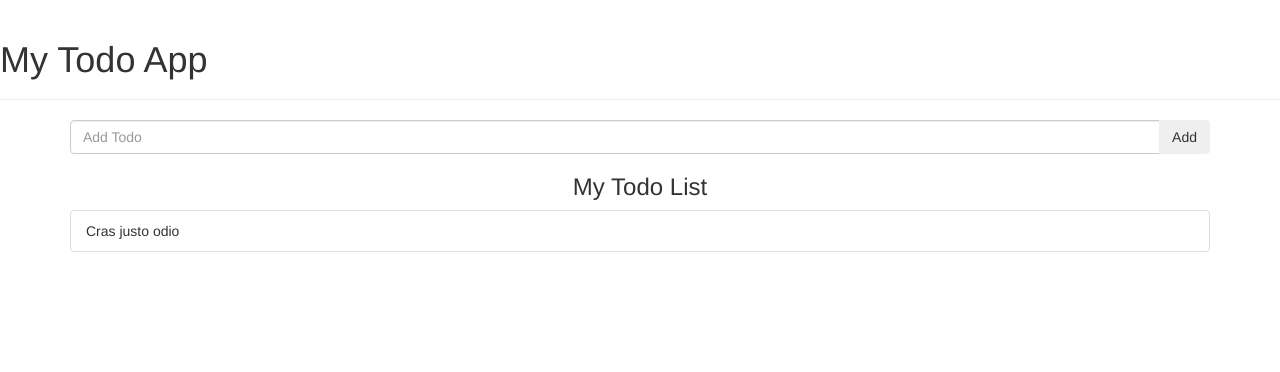
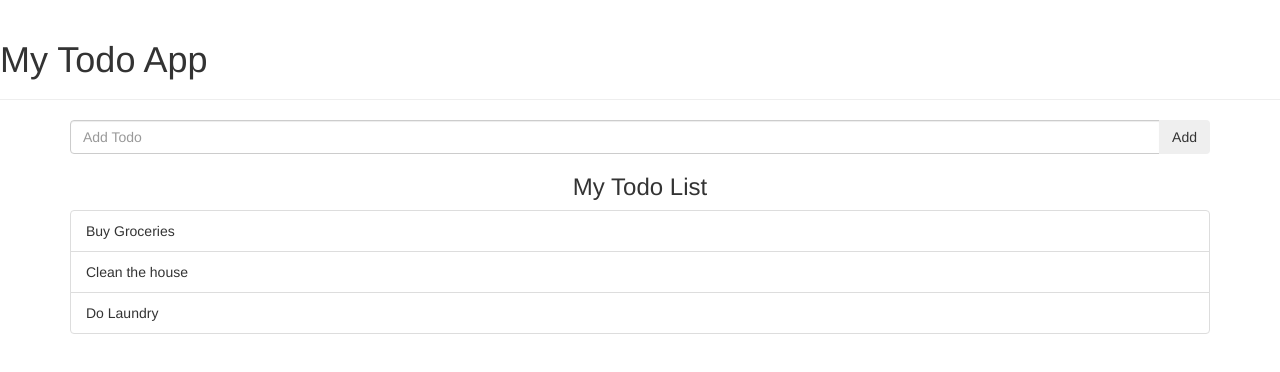
Before and after one commit to CassieV81/my-todo-app, an Angular app: page / in a window 1280 px wide. Shown: the top 372 px of the page. Built offline with nearby package versions, Linux system fonts and the light colour scheme.

Commit message:
Populate list on pageload

```diff
--- a/src/app/add-todo/add-todo.component.html
+++ b/src/app/add-todo/add-todo.component.html
@@ -1,7 +1,7 @@
 
 <div class="input-group mb-3">
-  <input type="text" class="form-control" placeholder="Add Todo" >
+  <input type="text" class="form-control" placeholder="Add Todo" id="new-todo" #todoName >
   <div class="input-group-btn">
-    <button class="btn btn-outline-secondary" type="button">Add</button>
+    <button class="btn btn-outline-secondary" type="button" >Add</button>
   </div>
 </div>
--- a/src/app/add-todo/add-todo.component.ts
+++ b/src/app/add-todo/add-todo.component.ts
@@ -1,4 +1,5 @@
 import { Component } from '@angular/core';
+import { Todo } from '../todo';
 
 @Component({
   selector: 'app-add-todo',
--- a/src/app/app.module.ts
+++ b/src/app/app.module.ts
@@ -4,12 +4,14 @@
 import { AppComponent } from './app.component';
 import { AddTodoComponent } from './add-todo/add-todo.component';
 import { TodoListComponent } from './todo-list/todo-list.component';
+import { TodoItemComponent } from './todo-item/todo-item.component';
 
 @NgModule({
   declarations: [
     AppComponent,
     AddTodoComponent,
-    TodoListComponent
+    TodoListComponent,
+    TodoItemComponent
   ],
   imports: [
     BrowserModule
--- /dev/null
+++ b/src/app/todo-item/todo-item.component.html
@@ -0,0 +1 @@
+<p>todo-item works!</p>
--- a/src/app/todo-list/todo-list.component.html
+++ b/src/app/todo-list/todo-list.component.html
@@ -2,5 +2,5 @@
 <h3 class="text-center">My Todo List</h3>
 
 <ul class="list-group">
-  <li class="list-group-item">Cras justo odio</li>
+  <li class="list-group-item" *ngFor="let todo of todos">{{ todo.name }}</li>
 </ul>
--- a/src/app/todo-list/todo-list.component.ts
+++ b/src/app/todo-list/todo-list.component.ts
@@ -1,4 +1,5 @@
 import { Component } from '@angular/core';
+import { Todo } from '../todo';
 
 @Component({
   selector: 'app-todo-list',
@@ -6,5 +7,9 @@
   styleUrls: ['./todo-list.component.css']
 })
 export class TodoListComponent {
-
+  todos: Todo[] = [
+    {id: 1, name: "Buy Groceries", completed: false},
+    {id: 2, name: "Clean the house", completed: true},
+    {id: 3, name: "Do Laundry", completed: false}
+  ];
 }
--- /dev/null
+++ b/src/app/todo.ts
@@ -0,0 +1,6 @@
+
+export interface Todo {
+  id: number,
+  name: string,
+  completed: boolean
+}
```
Also changed, not shown: src/app/todo-item/todo-item.component.ts (added, +12 -0 lines), src/app/todo-item/todo-item.component.css (added), 1 other file (tests, documents, lock files or other folders).
